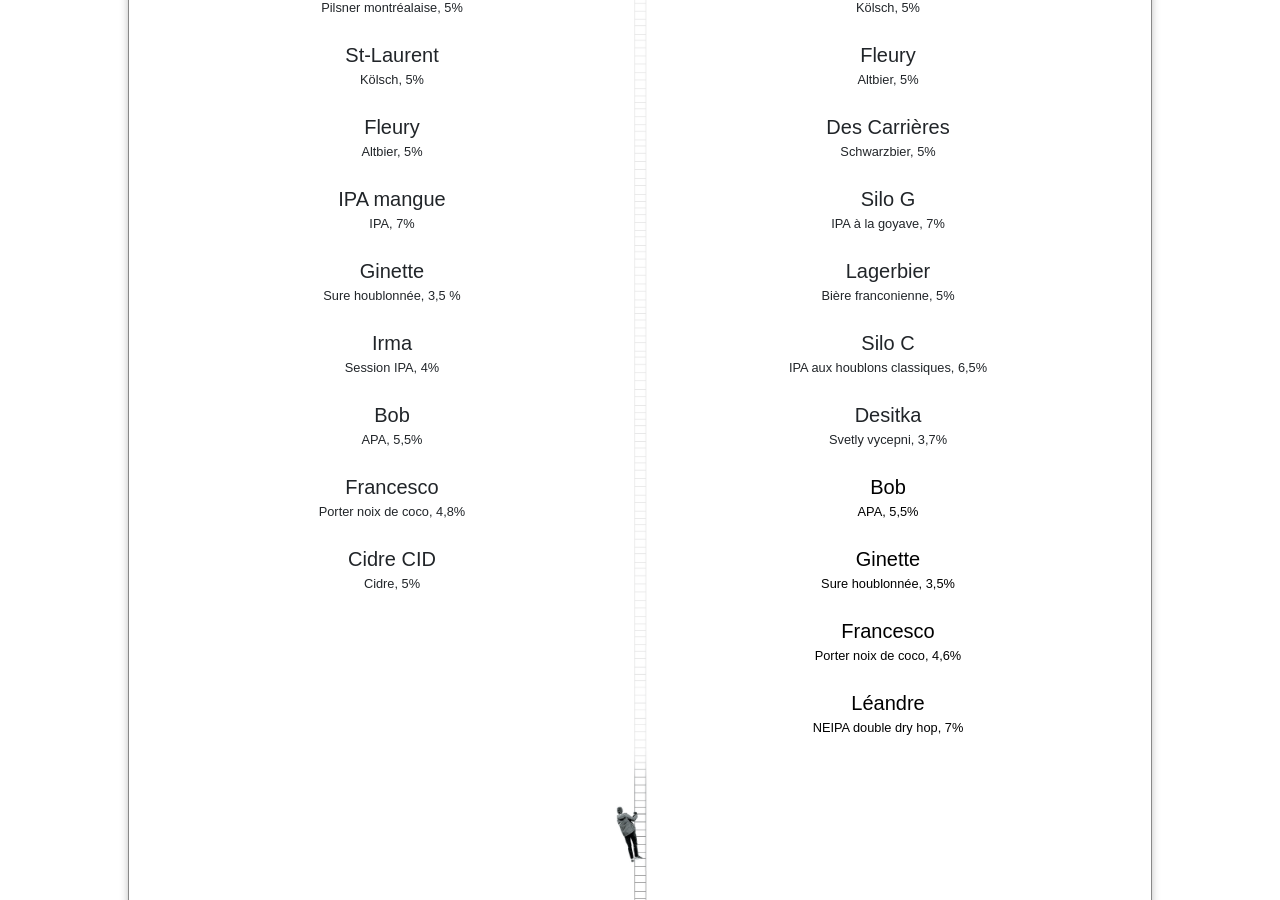
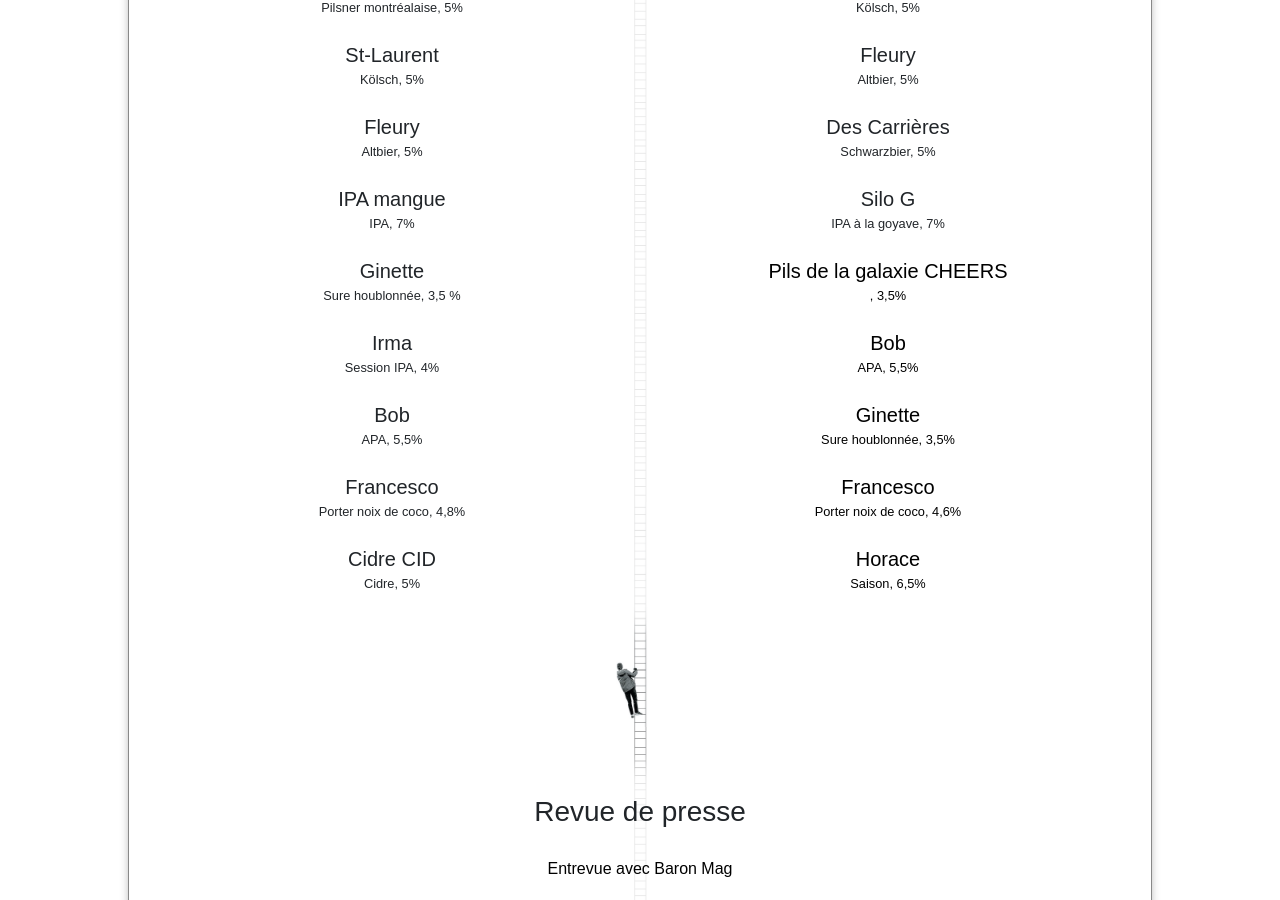
Before and after one commit to bieresilo/silo, a Jekyll site: the page built from index.html, in a window 1280 px wide and 900 px high, scrolled down 2807 px. Built offline with Jekyll 4.4.1, drawn with Linux system fonts in a browser that asks for light colours; nearby versions of some CDN libraries; some web fonts are replaced.

Commit message:
Update takeout.yml

```diff
--- a/_data/takeout.yml
+++ b/_data/takeout.yml
@@ -22,18 +22,20 @@
   type: IPA à la goyave
   abv: 7%
   id: 5
-- name: Lagerbier
-  type: Bière franconienne
-  abv: 5%
-  id: 6
-- name: Silo C
-  type: IPA aux houblons classiques
-  abv: 6,5%
-  id: 7
-- name: Desitka
-  type: Svetly vycepni
-  abv: 3,7%
-  id: 8
+#- name: Lagerbier
+#  type: Bière franconienne
+#  abv: 5%
+#  id: 6
+#- name: Silo C
+#  type: IPA aux houblons classiques
+#  abv: 6,5%
+#  id: 7
+#- name: Desitka
+#  type: Svetly vycepni
+#  abv: 3,7%
+#  id: 8
+- name: Pils de la galaxie CHEERS
+  abv: 3,5%
 - name: Bob
   type: APA
   abv: 5,5%
@@ -46,7 +48,11 @@
   type: Porter noix de coco
   abv: 4,6%
   link: https://birra.ca
-- name: Léandre
-  type: NEIPA double dry hop
-  abv: 7%
+#- name: Léandre
+#  type: NEIPA double dry hop
+#  abv: 7%
+#  link: https://birra.ca
+- name: Horace
+  type: Saison
+  abv: 6,5%
   link: https://birra.ca
```
